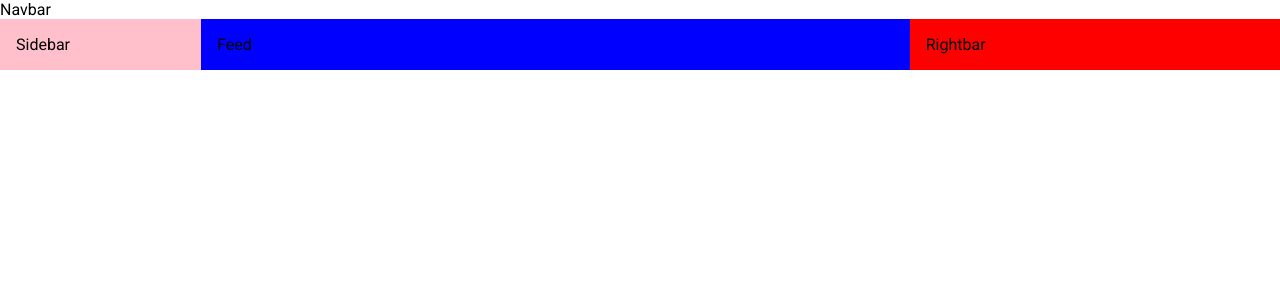
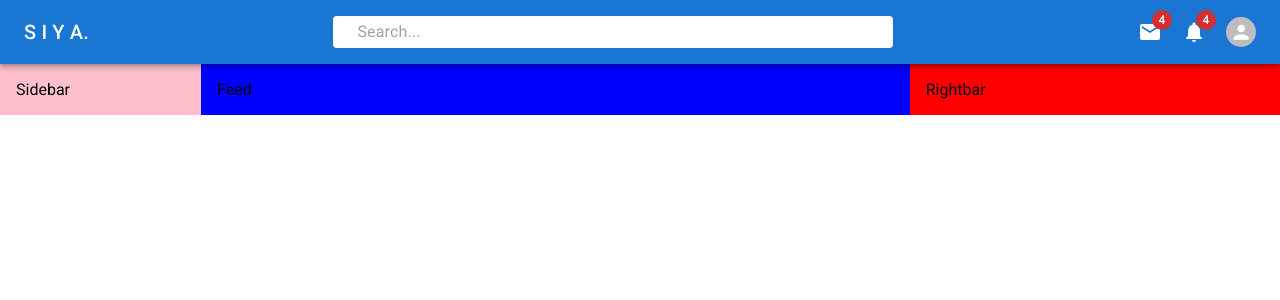
Before and after one commit to Mar-Issah/material-ui-project, a React (Create React App) app: page / in a window 1280 px wide. Shown: the top 300 px of the page. Built offline with nearby package versions, Linux system fonts and the light colour scheme.

Commit message:
Complete Navabr component

```diff
--- a/src/components/Navbar.jsx
+++ b/src/components/Navbar.jsx
@@ -1,5 +1,69 @@
+import { Box, AppBar, Toolbar, styled, Typography, InputBase, Badge, Avatar } from '@mui/material';
+import LocalFloristIcon from '@mui/icons-material/LocalFlorist';
+import { Mail, Notifications } from '@mui/icons-material';
 const Navbar = () => {
-  return <div>Navbar</div>;
+  //my own styles
+  const StyledToolbar = styled(Toolbar)({
+    display: 'flex',
+    justifyContent: 'space-between',
+  });
+
+  //when on desktop screen and up display flex when on mobile screen and down display none
+  const IconsContainer = styled(Box)(({ theme }) => ({
+    display: 'none',
+    gap: '20px',
+    alignItems: 'center',
+    [theme.breakpoints.up('sm')]: {
+      display: 'flex',
+    },
+  }));
+  const Search = styled(Toolbar)(({ theme }) => ({
+    backgroundColor: 'white',
+    padding: '0 10px',
+    //default them borderRadius
+    borderRadius: theme.shape.borderRadius,
+    width: '40vw',
+    minHeight: '15px !important',
+  }));
+
+  //with styled component we cld use props with SearchCon
+  //this is how to use breakpoint in css
+  //when on mobile screen and up display none display flex when on mobile screen and down
+  const UserContainer = styled(Box)(({ theme }) => ({
+    display: 'flex',
+    gap: '10px',
+    alignItems: 'center',
+    [theme.breakpoints.up('sm')]: {
+      display: 'none',
+    },
+  }));
+  return (
+    <AppBar position='sticky'>
+      <StyledToolbar>
+        <Typography variant='h6' sx={{ display: { xs: 'none', sm: 'block' } }}>
+          S I Y A.
+        </Typography>
+        <LocalFloristIcon sx={{ display: { xs: 'block', sm: 'none' } }} />
+        <Search>
+          {' '}
+          <InputBase placeholder='Search...' />
+        </Search>
+        <IconsContainer>
+          <Badge badgeContent={4} color='error'>
+            <Mail />
+          </Badge>
+          <Badge badgeContent={4} color='error'>
+            <Notifications />
+          </Badge>
+          <Avatar alt='myavatar' src='' sx={{ width: '30px', height: '30px' }} />
+        </IconsContainer>
+        <UserContainer>
+          <Avatar alt='myavatar' src='' sx={{ width: '30px', height: '30px' }} />
+          <Typography variant='span'>Marsiya</Typography>
+        </UserContainer>
+      </StyledToolbar>
+    </AppBar>
+  );
 };
 
 export default Navbar;
```
